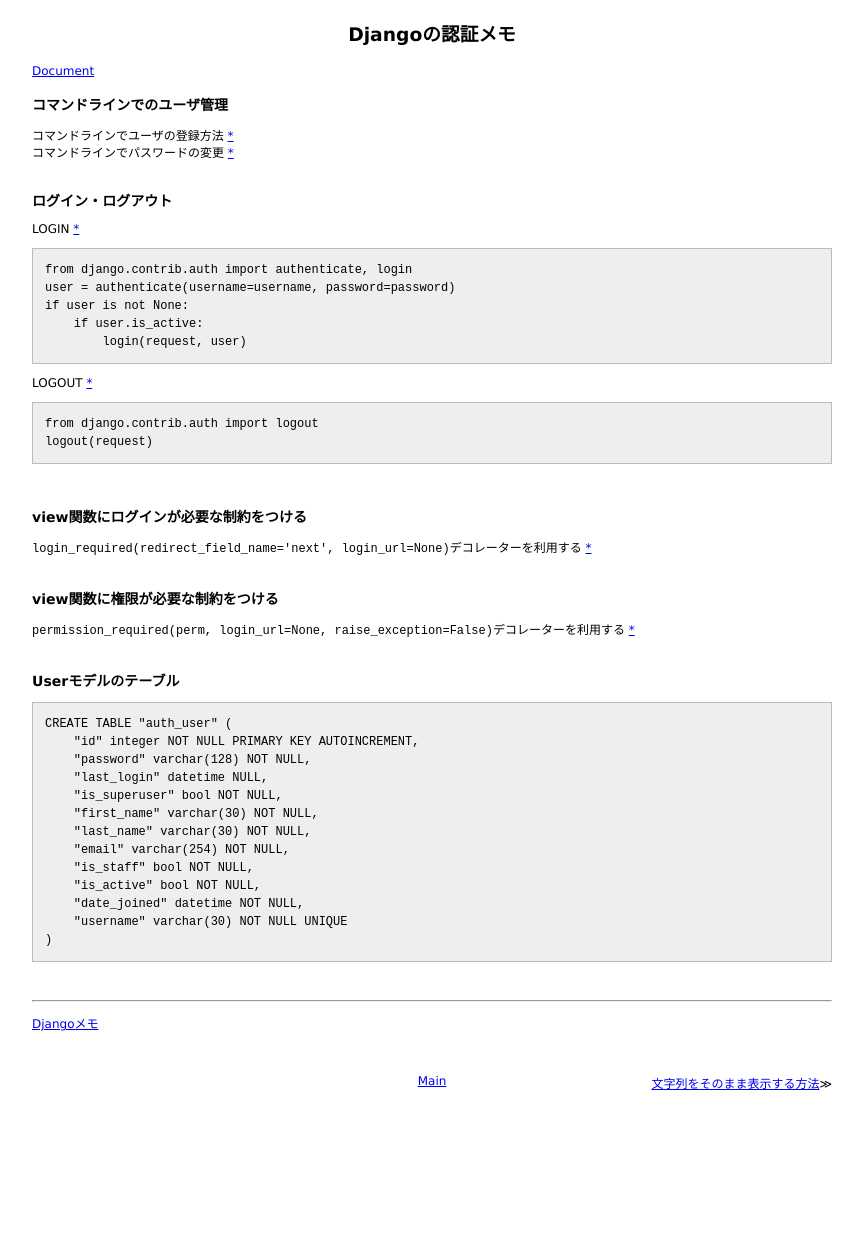
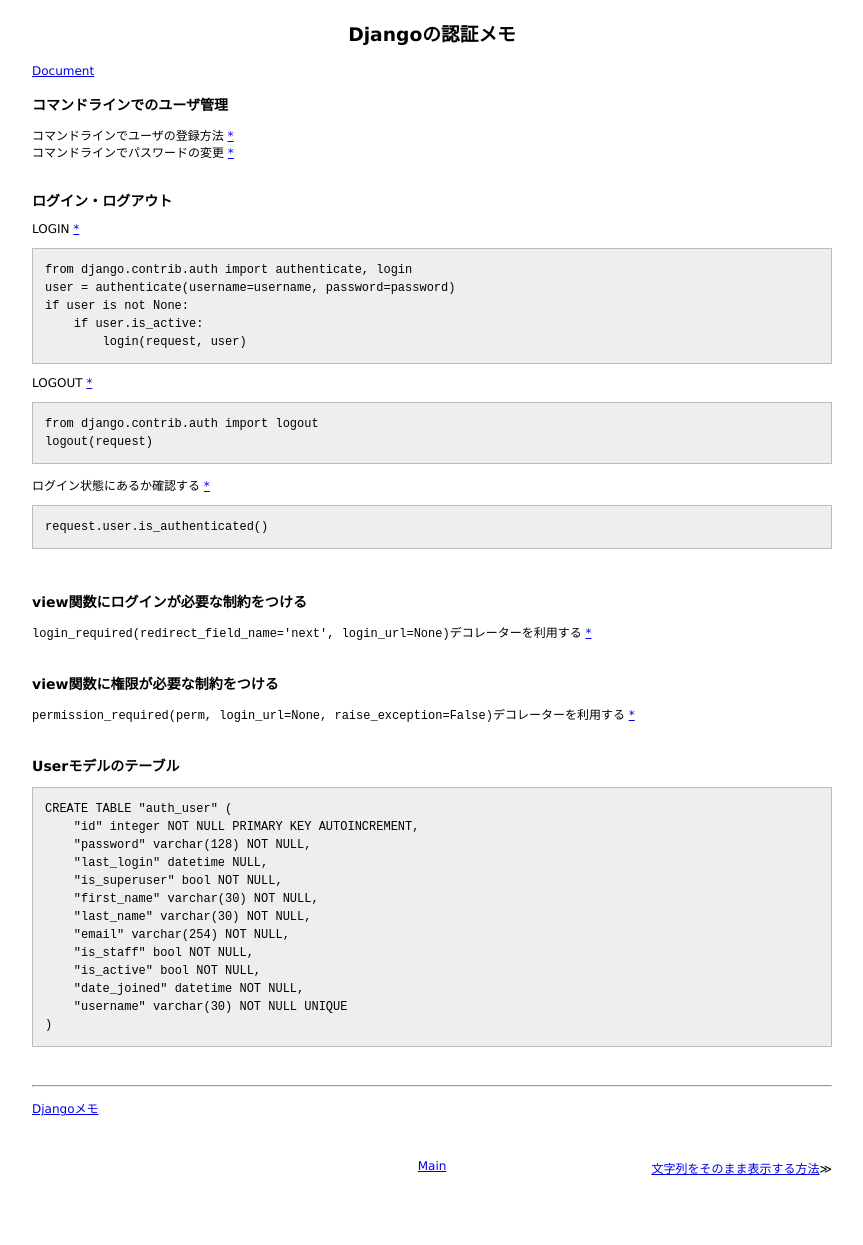
Before and after one commit to 38elements/38elements.github.com, a Jekyll site: the page built from _posts/2016-06-18-django-authentication.md, in a window 1280 px wide. Shown: the whole page, without its empty margins (208-1071 px from the left). Built offline with Jekyll 4.4.1, drawn with Linux system fonts in a browser that asks for light colours; before the commit the page ends 1160 px from its top, so only the background shows below that.

Commit message:
Update 2016-06-18-django-authentication.md

````diff
--- a/_posts/2016-06-18-django-authentication.md
+++ b/_posts/2016-06-18-django-authentication.md
@@ -25,6 +25,12 @@ LOGOUT [\*](https://docs.djangoproject.com/en/1.9/topics/auth/default/#how-to-lo
 ```
 from django.contrib.auth import logout
 logout(request)
+```
+
+ログイン状態にあるか確認する [\*](https://docs.djangoproject.com/en/1.9/topics/auth/default/#the-raw-way)
+
+```
+request.user.is_authenticated()
 ```
 <br>
 
````
